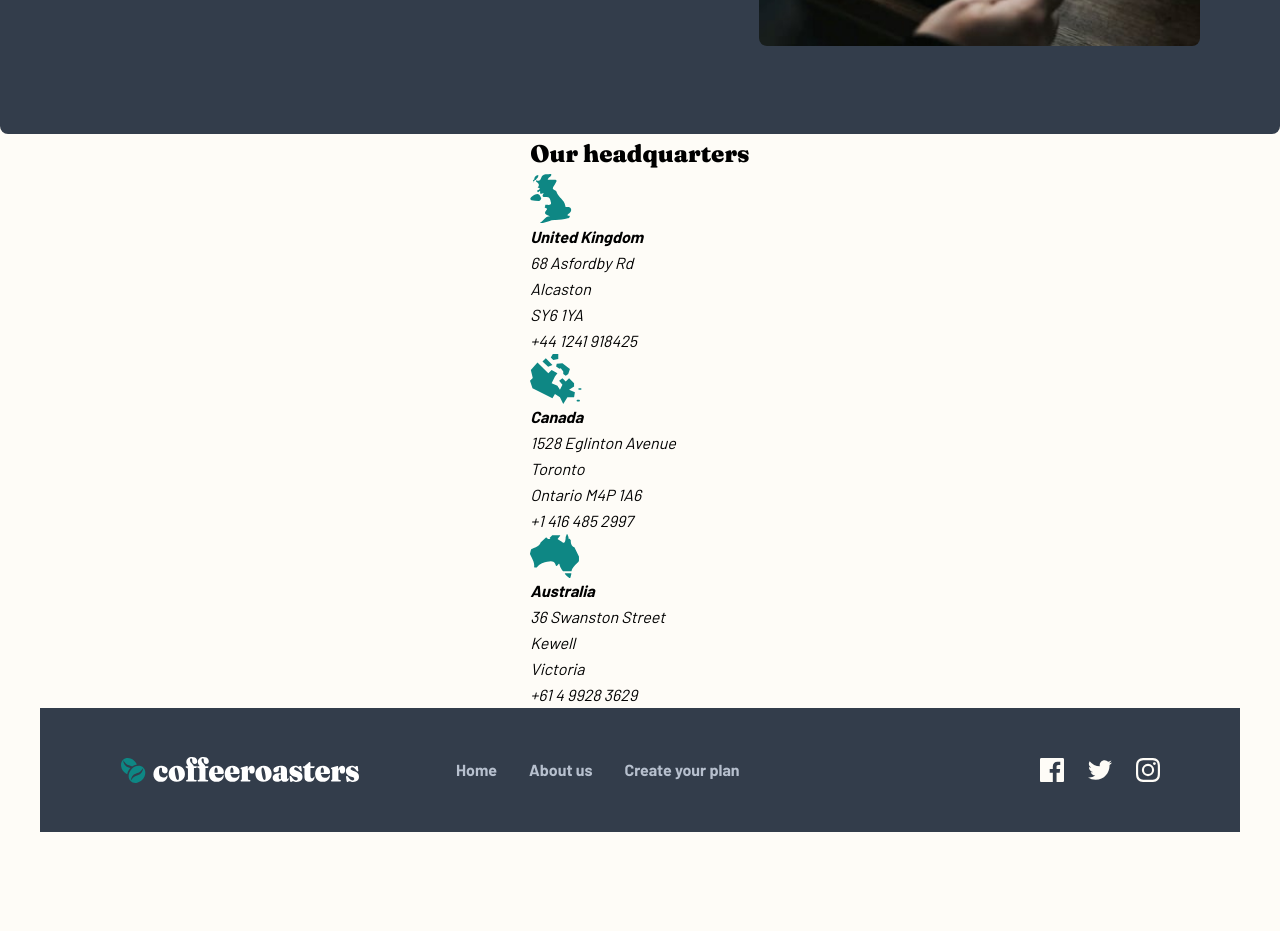
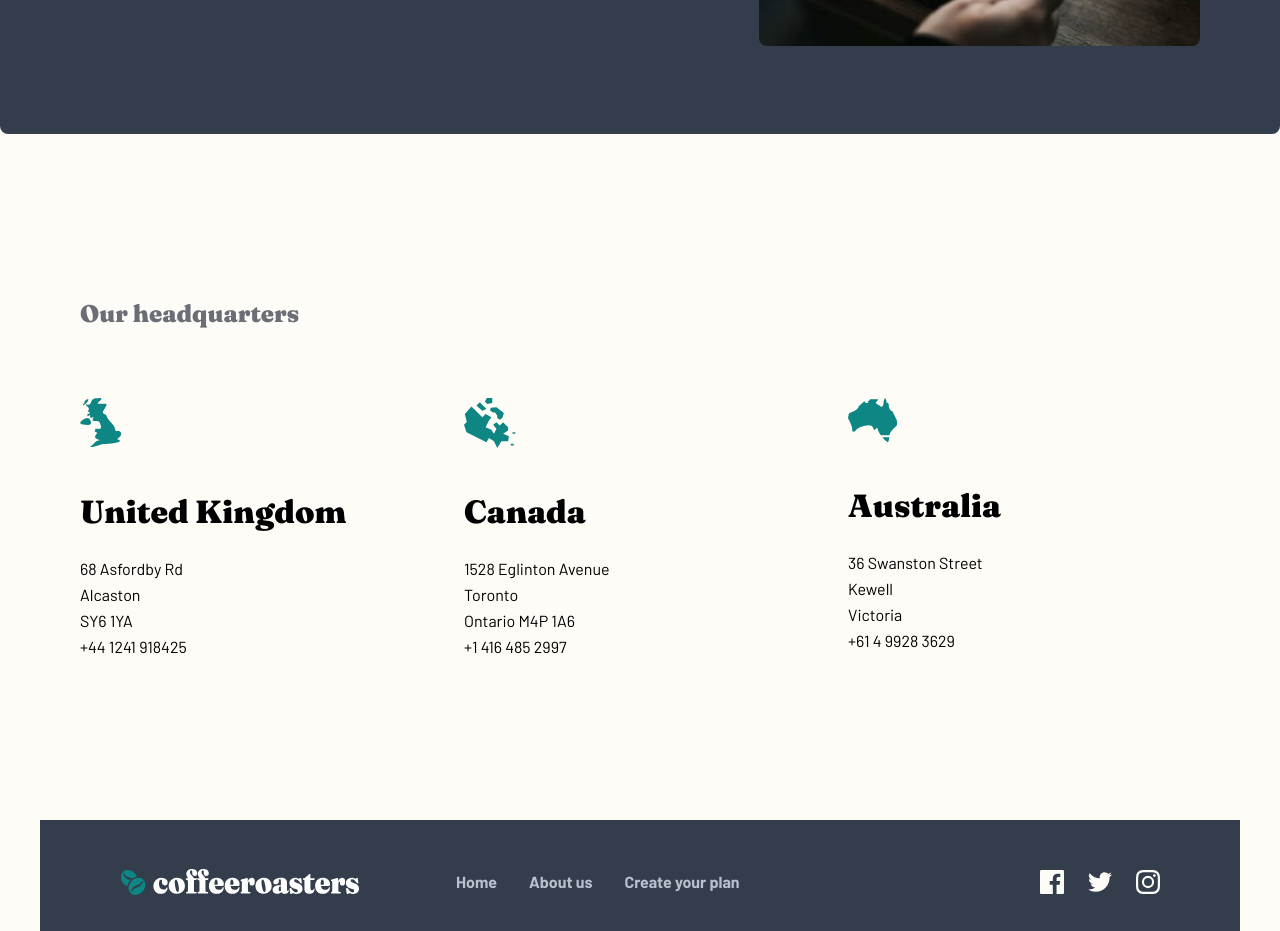
Before and after one commit to Dudeldups/FM-coffeeroasters, a React (Vite) app: page /about in a window 1280 px wide. Shown: the part 1800-2731 px from the top of the page. Before the commit the page ends 2672 px from the top, so only its background shows below. Built offline with nearby package versions, Linux system fonts and the light colour scheme.

Commit message:
added styling for headquarters

```diff
--- a/src/routes/AboutUs.tsx
+++ b/src/routes/AboutUs.tsx
@@ -86,39 +86,99 @@ const AboutUs = () => {
         </div>
       </div>
 
-      <div>
-        <h2>Our headquarters</h2>
-        <ul>
-          <li>
-            <img src={ukImg} alt="" aria-hidden="true" />
-            <address>
-              <span className="block font-bold">United Kingdom</span>
-              <span className="block">68 Asfordby Rd</span>
-              <span className="block">Alcaston</span>
-              <span className="block">SY6 1YA</span>
-              <span className="block">+44 1241 918425</span>
+      <div className="my-28 w-full md:my-36 lg:my-40 lg:max-w-[70rem]">
+        <h2 className="text-custom-dark-grey mobile:text-center">
+          Our headquarters
+        </h2>
+        <ul className="mt-16 grid gap-20 md:flex md:justify-between md:gap-8 lg:justify-start">
+          <li className="flex-1">
+            <img
+              className="mobile:mx-auto"
+              src={ukImg}
+              alt=""
+              aria-hidden="true"
+            />
+            <address className="grid text-sm not-italic mobile:text-center">
+              <h3 className="mb-6 mt-11 mobile:text-[1.75rem]/[2.25rem] lg:text-xl">
+                United Kingdom
+              </h3>
+
+              <span>
+                <span className="sr-only">street: </span>
+                68 Asfordby Rd
+              </span>
+              <span>
+                <span className="sr-only">city: </span>
+                Alcaston
+              </span>
+              <span>
+                <span className="sr-only">state: </span>
+                SY6 1YA
+              </span>
+              <span>
+                <span className="sr-only">phone: </span>
+                +44 1241 918425
+              </span>
             </address>
           </li>
 
-          <li>
-            <img src={canadaImg} alt="" aria-hidden="true" />
-            <address>
-              <span className="block font-bold">Canada</span>
-              <span className="block">1528 Eglinton Avenue</span>
-              <span className="block">Toronto</span>
-              <span className="block">Ontario M4P 1A6</span>
-              <span className="block">+1 416 485 2997</span>
+          <li className="flex-1">
+            <img
+              className="mobile:mx-auto"
+              src={canadaImg}
+              alt=""
+              aria-hidden="true"
+            />
+            <address className="grid text-sm not-italic mobile:text-center">
+              <h3 className="mb-6 mt-11 mobile:text-[1.75rem]/[2.25rem] lg:text-xl">
+                Canada
+              </h3>
+              <span>
+                <span className="sr-only">street: </span>
+                1528 Eglinton Avenue
+              </span>
+              <span>
+                <span className="sr-only">city: </span>
+                Toronto
+              </span>
+              <span>
+                <span className="sr-only">state: </span>
+                Ontario M4P 1A6
+              </span>
+              <span>
+                <span className="sr-only">phone: </span>
+                +1 416 485 2997
+              </span>
             </address>
           </li>
 
-          <li>
-            <img src={australiaImg} alt="" aria-hidden="true" />
-            <address>
-              <span className="block font-bold">Australia</span>
-              <span className="block">36 Swanston Street</span>
-              <span className="block">Kewell</span>
-              <span className="block">Victoria</span>
-              <span className="block">+61 4 9928 3629</span>
+          <li className="flex-1">
+            <img
+              className="mobile:mx-auto"
+              src={australiaImg}
+              alt=""
+              aria-hidden="true"
+            />
+            <address className="grid text-sm not-italic mobile:text-center">
+              <h3 className="mb-6 mt-11 mobile:text-[1.75rem]/[2.25rem] lg:text-xl">
+                Australia
+              </h3>
+              <span>
+                <span className="sr-only">street: </span>
+                36 Swanston Street
+              </span>
+              <span>
+                <span className="sr-only">city: </span>
+                Kewell
+              </span>
+              <span>
+                <span className="sr-only">state: </span>
+                Victoria
+              </span>
+              <span>
+                <span className="sr-only">phone: </span>
+                +61 4 9928 3629
+              </span>
             </address>
           </li>
         </ul>
```
